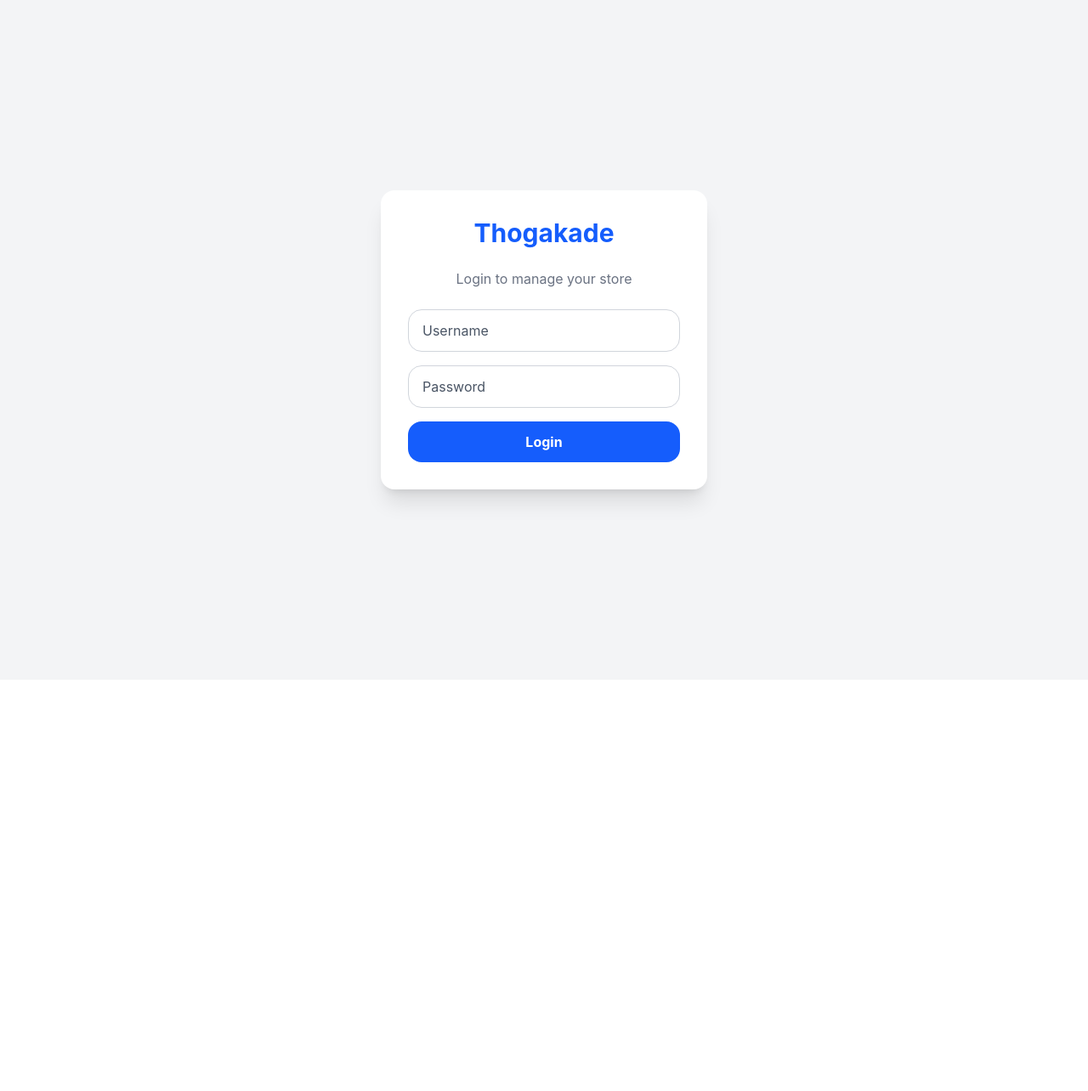
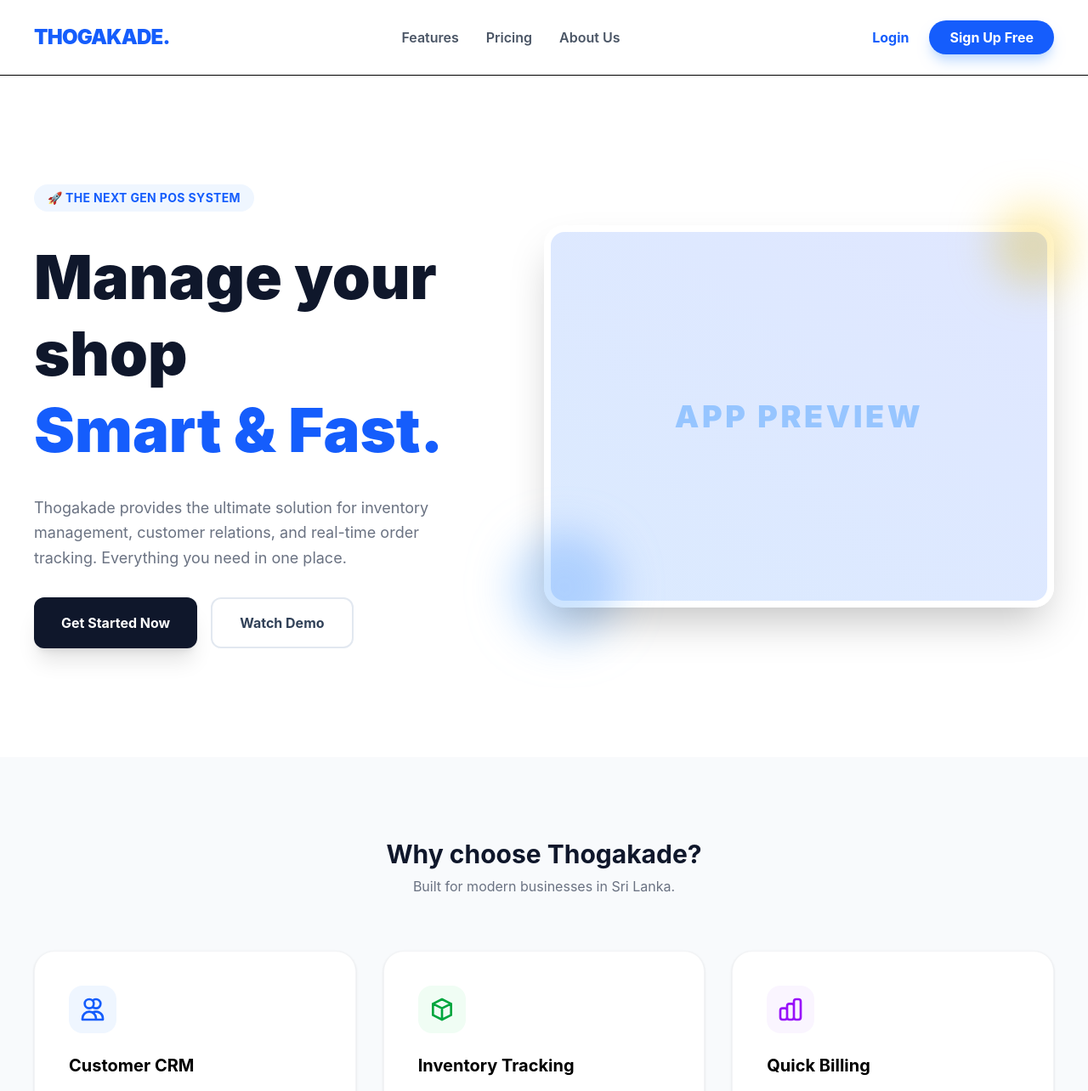
Before and after one commit to Mhdinshaf/thogakade-enterprise-frontend, an Angular app: page / in a window 1280 px wide. Shown: the top 1284 px of the page at 85% size. Before the commit the page ends 800 px from the top, so only its background shows below. Built offline with nearby package versions, Linux system fonts and the light colour scheme.

Commit message:
feat: Add Home component with routing and initial layout

```diff
--- /dev/null
+++ b/src/app/page/home/home.html
@@ -0,0 +1,84 @@
+<div class="min-h-screen bg-white">
+  <nav class="flex items-center justify-between px-10 py-6 bg-white border-b">
+    <div class="text-2xl font-black text-blue-600 tracking-tighter">THOGAKADE.</div>
+    <div class="hidden md:flex space-x-8 font-semibold text-gray-600">
+      <a href="#" class="hover:text-blue-600 transition">Features</a>
+      <a href="#" class="hover:text-blue-600 transition">Pricing</a>
+      <a href="#" class="hover:text-blue-600 transition">About Us</a>
+    </div>
+    <div>
+      <button routerLink="/login" class="px-6 py-2 font-bold text-blue-600 hover:text-blue-700"  routerLink="/login">Login</button>
+      <button class="px-6 py-2 bg-blue-600 text-white font-bold rounded-full hover:bg-blue-700 transition shadow-lg shadow-blue-200">
+        Sign Up Free
+      </button>
+    </div>
+  </nav>
+
+  <section class="px-10 py-20 lg:py-32 flex flex-col lg:flex-row items-center justify-between">
+    <div class="lg:w-1/2 space-y-8">
+      <div class="inline-block px-4 py-1.5 bg-blue-50 text-blue-600 rounded-full text-sm font-bold tracking-wide uppercase">
+        🚀 The Next Gen POS System
+      </div>
+      <h1 class="text-5xl lg:text-7xl font-black text-slate-900 leading-tight">
+        Manage your shop <br>
+        <span class="text-blue-600">Smart & Fast.</span>
+      </h1>
+      <p class="text-lg text-gray-500 max-w-lg leading-relaxed">
+        Thogakade provides the ultimate solution for inventory management, customer relations, and real-time order tracking. Everything you need in one place.
+      </p>
+      <div class="flex gap-4">
+        <button routerLink="/login" class="px-8 py-4 bg-slate-900 text-white font-bold rounded-xl hover:bg-slate-800 transition shadow-xl">
+          Get Started Now
+        </button>
+        <button class="px-8 py-4 border-2 border-slate-200 text-slate-700 font-bold rounded-xl hover:bg-gray-50 transition">
+          Watch Demo
+        </button>
+      </div>
+    </div>
+
+    <div class="lg:w-1/2 mt-16 lg:mt-0 relative">
+      <div class="w-full h-80 lg:h-[450px] bg-gradient-to-tr from-blue-100 to-indigo-100 rounded-3xl overflow-hidden shadow-2xl flex items-center justify-center border-8 border-white">
+          <div class="text-blue-400 font-black text-4xl opacity-50 uppercase tracking-widest">App Preview</div>
+          </div>
+      <div class="absolute -top-6 -right-6 w-24 h-24 bg-yellow-400 rounded-full mix-blend-multiply filter blur-xl opacity-30"></div>
+      <div class="absolute -bottom-10 -left-10 w-32 h-32 bg-blue-400 rounded-full mix-blend-multiply filter blur-xl opacity-30"></div>
+    </div>
+  </section>
+
+  <section class="bg-slate-50 py-24 px-10">
+    <div class="text-center mb-16">
+      <h2 class="text-3xl font-bold text-slate-900">Why choose Thogakade?</h2>
+      <p class="text-gray-500 mt-2">Built for modern businesses in Sri Lanka.</p>
+    </div>
+
+    <div class="grid grid-cols-1 md:grid-cols-3 gap-8">
+      <div class="bg-white p-10 rounded-3xl shadow-sm border border-gray-100 hover:shadow-xl transition duration-300 group">
+        <div class="w-14 h-14 bg-blue-50 text-blue-600 rounded-2xl flex items-center justify-center mb-6 group-hover:bg-blue-600 group-hover:text-white transition">
+            <svg class="w-8 h-8" fill="none" stroke="currentColor" viewBox="0 0 24 24"><path stroke-linecap="round" stroke-linejoin="round" stroke-width="2" d="M12 4.354a4 4 0 110 5.292M15 21H3v-1a6 6 0 0112 0v1zm0 0h6v-1a6 6 0 00-9-5.197M13 7a4 4 0 11-8 0 4 4 0 018 0z"></path></svg>
+        </div>
+        <h3 class="text-xl font-bold mb-3">Customer CRM</h3>
+        <p class="text-gray-500 leading-relaxed">Manage your loyal customers and their credit history effortlessly.</p>
+      </div>
+
+      <div class="bg-white p-10 rounded-3xl shadow-sm border border-gray-100 hover:shadow-xl transition duration-300 group">
+        <div class="w-14 h-14 bg-green-50 text-green-600 rounded-2xl flex items-center justify-center mb-6 group-hover:bg-green-600 group-hover:text-white transition">
+            <svg class="w-8 h-8" fill="none" stroke="currentColor" viewBox="0 0 24 24"><path stroke-linecap="round" stroke-linejoin="round" stroke-width="2" d="M20 7l-8-4-8 4m16 0l-8 4m8-4v10l-8 4m0-10L4 7m8 4v10M4 7v10l8 4"></path></svg>
+        </div>
+        <h3 class="text-xl font-bold mb-3">Inventory Tracking</h3>
+        <p class="text-gray-500 leading-relaxed">Real-time stock updates with low-stock alerts to keep you running.</p>
+      </div>
+
+      <div class="bg-white p-10 rounded-3xl shadow-sm border border-gray-100 hover:shadow-xl transition duration-300 group">
+        <div class="w-14 h-14 bg-purple-50 text-purple-600 rounded-2xl flex items-center justify-center mb-6 group-hover:bg-purple-600 group-hover:text-white transition">
+            <svg class="w-8 h-8" fill="none" stroke="currentColor" viewBox="0 0 24 24"><path stroke-linecap="round" stroke-linejoin="round" stroke-width="2" d="M9 19v-6a2 2 0 00-2-2H5a2 2 0 00-2 2v6a2 2 0 002 2h2a2 2 0 002-2zm0 0V9a2 2 0 012-2h2a2 2 0 012 2v10m-6 0a2 2 0 002 2h2a2 2 0 002-2m0 0V5a2 2 0 012-2h2a2 2 0 012 2v14a2 2 0 01-2 2h-2a2 2 0 01-2-2z"></path></svg>
+        </div>
+        <h3 class="text-xl font-bold mb-3">Quick Billing</h3>
+        <p class="text-gray-500 leading-relaxed">Generate invoices and orders faster than ever with our optimized UI.</p>
+      </div>
+    </div>
+  </section>
+
+  <footer class="py-12 text-center text-gray-400 border-t">
+    <p>© 2026 Thogakade POS by Mohomed Inshaf. All rights reserved.</p>
+  </footer>
+</div>
```
Also changed, not shown: src/app/app.routes.ts (+6 -1 lines), src/app/page/home/home.ts (added, +12 -0 lines), src/app/page/home/home.css (added), 1 other file (tests, documents, lock files or other folders).
